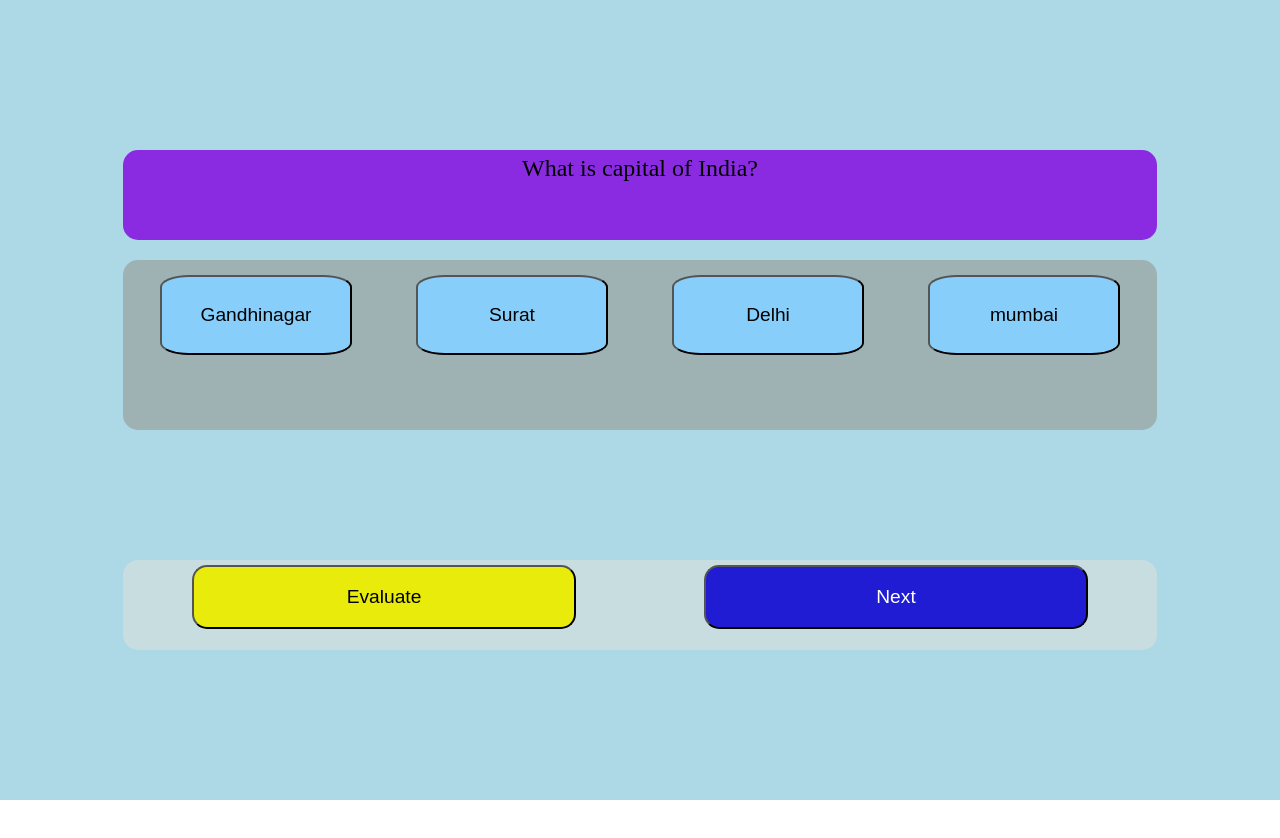
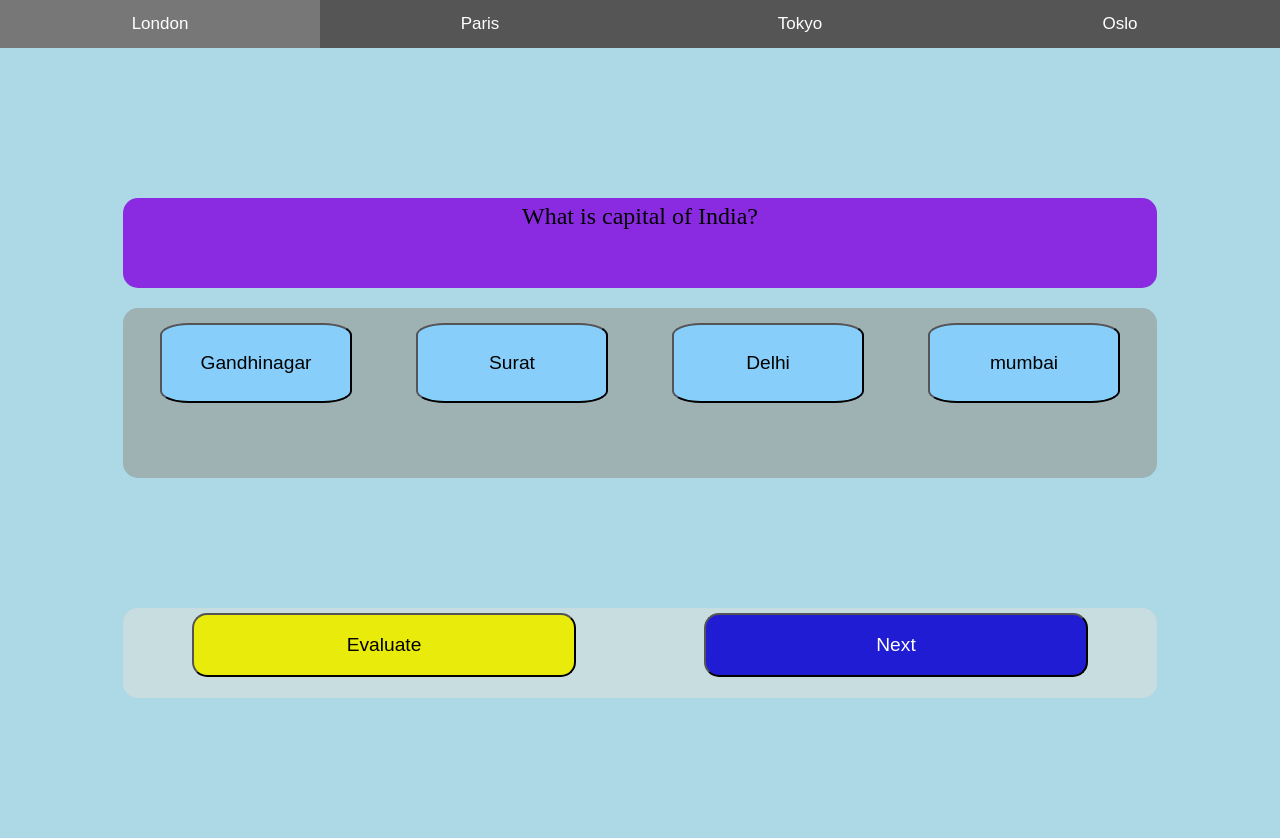
Before and after one commit to PrabhashDiss/QuizWiz, a plain HTML site: page index.html in a window 1280 px wide. Before the commit the page ends 800 px from the top, so only its background shows below. Drawn offline with Linux system fonts and the light colour scheme.

Commit message:
Update index.html

```diff
--- a/index.html
+++ b/index.html
@@ -8,6 +8,11 @@
 	<link rel="stylesheet" href="style-two.css">
 </head>
 <body>
+	<button class="tablink" onclick="openCity('London', this, 'red')" id="defaultOpen">London</button>
+	<button class="tablink" onclick="openCity('Paris', this, 'green')">Paris</button>
+	<button class="tablink" onclick="openCity('Tokyo', this, 'blue')">Tokyo</button>
+	<button class="tablink" onclick="openCity('Oslo', this, 'orange')">Oslo</button>
+
 	<div class="panel">
 		<div class="question-container" id="question">
 			Question goes here.
```
